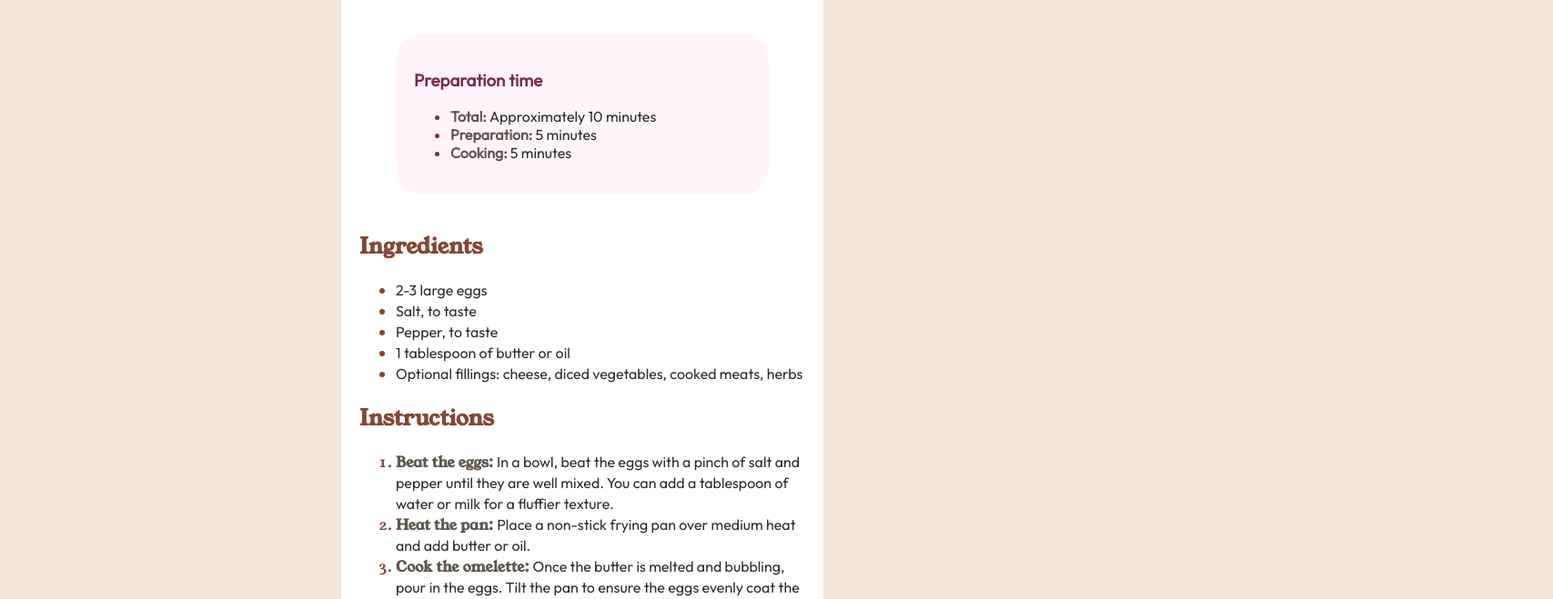
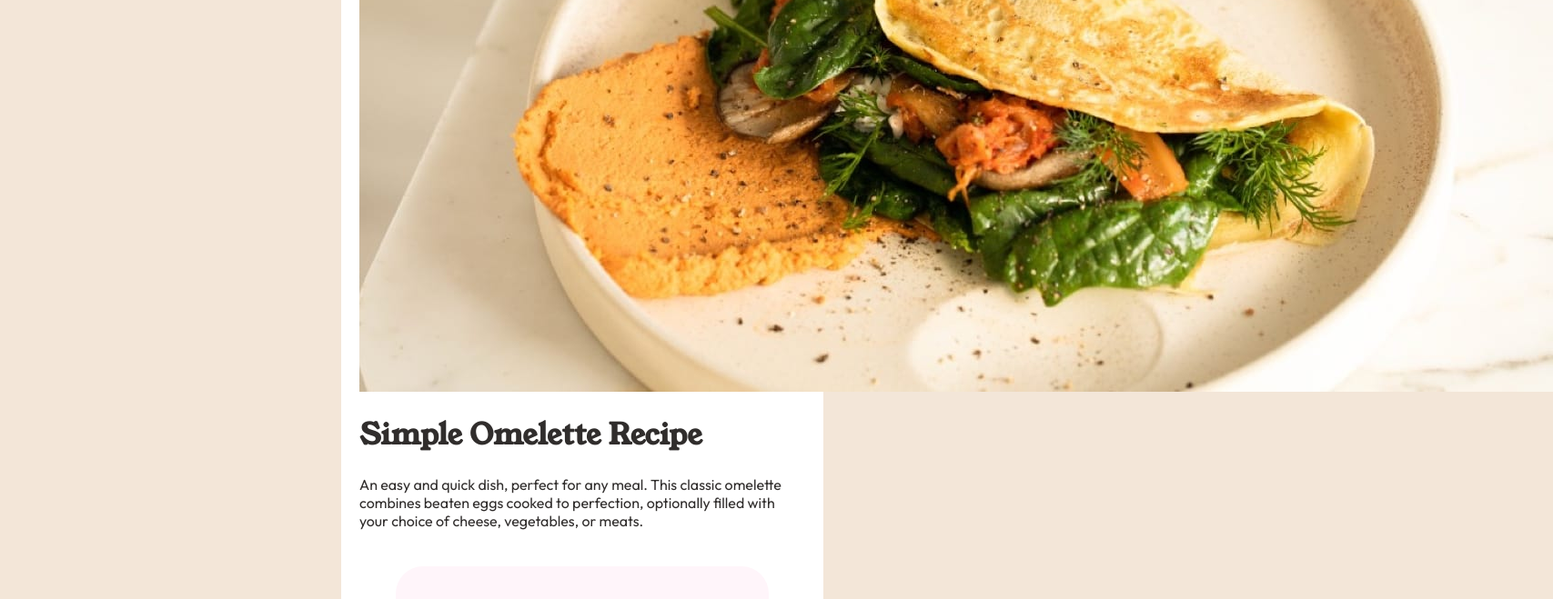
Before and after one commit to DSAW-2024-1/intro-to-github-pages-juanfope, a plain HTML site: page index.html in a window 1280 px wide. Shown: the part 339-998 px from the top of the page at 91% size, 1707 px wide, since content can reach past the window. Drawn offline with Linux system fonts and the light colour scheme.

Commit message:
Updated_Readme

```diff
--- a/index.html
+++ b/index.html
@@ -19,7 +19,7 @@
   <body>
     <div class="body-sq">
       <div>
-        <center><img src="./assets/images/image-omelette.jpeg/" alt="Illustration of an Omelette"></center>
+        <center><img src="./assets/images/image-omelette.jpeg" alt="Illustration of an Omelette"></center>
       </div>
       <div class="omelette-recipe">
       <h1>Simple Omelette Recipe</h1>
```
Also changed, not shown: 1 other file.
